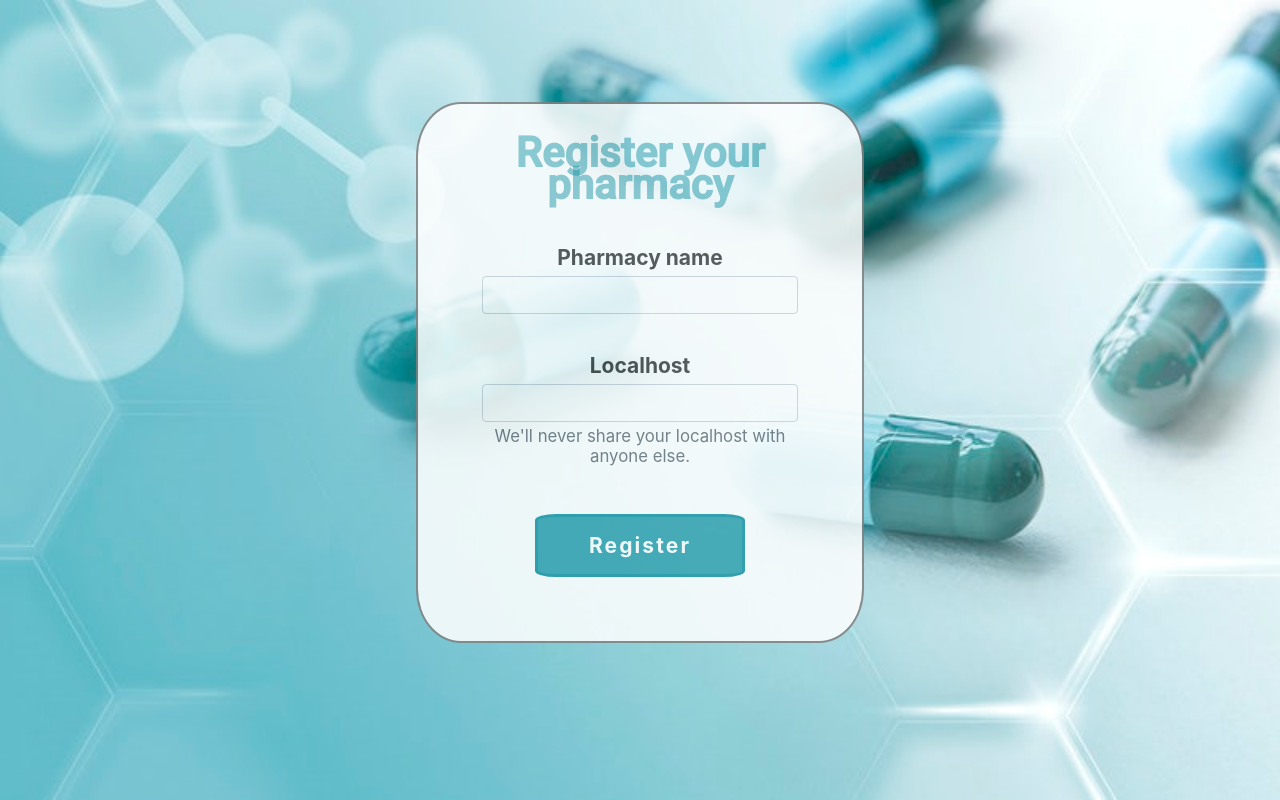
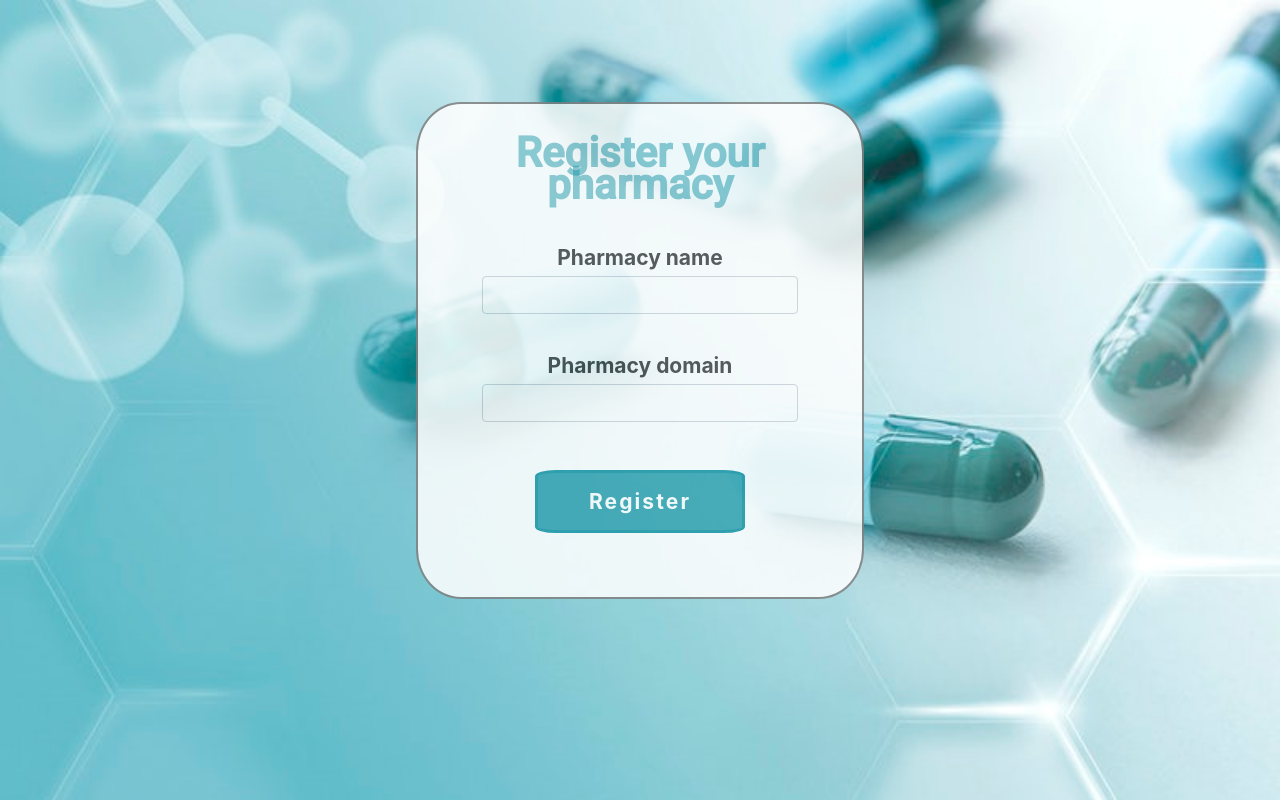
Before and after one commit to World-Vision-Clinic/psw-firma1, an Angular app in the folder ManagerFrontApp/: page /pharmacy-registration in a window 1280 px wide. Built offline with nearby package versions, Linux system fonts and the light colour scheme.

Commit message:
fix:pharmacy domain name label changed

```diff
--- a/ManagerFrontApp/src/app/pharmacy-registration/pharmacy-registration.component.html
+++ b/ManagerFrontApp/src/app/pharmacy-registration/pharmacy-registration.component.html
@@ -7,9 +7,8 @@
       <input style="text-align: center;" type="text" class="form-control" aria-describedby="emailHelp" name="name" [(ngModel)]="name">
     </div>
     <div class="mb-3" style="margin-top: 3em;">
-      <label for="exampleInputPassword1" class="form-label"  style="font-size: 1.5em; color: rgb(70, 70, 70);"><b>Localhost</b></label>
+      <label for="exampleInputPassword1" class="form-label"  style="font-size: 1.5em; color: rgb(70, 70, 70);"><b>Pharmacy domain</b></label>
       <input style="text-align: center;" type="text" class="form-control" name="localhost" [(ngModel)]="localhost">
-      <div id="emailHelp" class="form-text" style="font-size: 1.2em;">We'll never share your localhost with anyone else.</div>
     </div>
     <button (click)="addPharmacy()" type="submit" style="margin-top: 10%; width: 10em; height: 3em; letter-spacing: .1em;
     background-color:  rgba(6, 140, 158, 0.8); border: solid  rgba(6, 140, 158, 0.493);
--- a/ManagerFrontApp/src/app/pharmacy-registration/pharmacy-registration.component.ts
+++ b/ManagerFrontApp/src/app/pharmacy-registration/pharmacy-registration.component.ts
@@ -24,8 +24,8 @@ export class PharmacyRegistrationComponent implements OnInit {
                Localhost:this.localhost}
                const headers = { 'content-type': 'application/json'}
     const body=JSON.stringify(val);
-    console.log(body)
-    return this.http.post('http://localhost:43818/pharmacies/registerPharmacy', body,{'headers':headers}).subscribe(res => alert("Successfuly registrated"));
+    alert("Request sent... Please wait...");
+    return this.http.post('http://localhost:43818/pharmacies/registerPharmacy', body,{'headers':headers}).subscribe(res => alert("Successful registration"));
   }
 
 }
```
